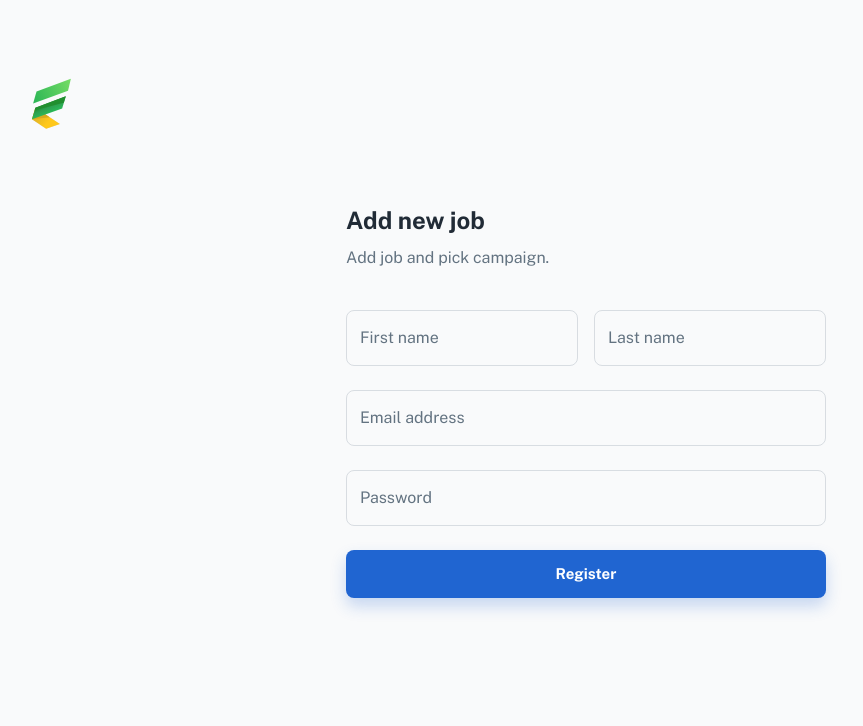
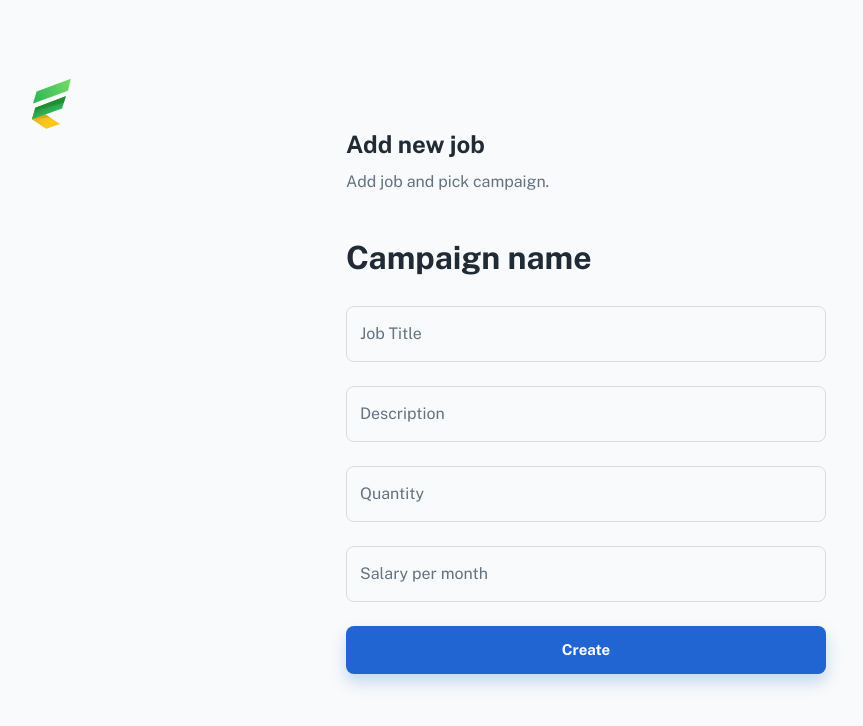
Before and after one commit to zhangliejunjie/HRMS_Dashboard, a React (Create React App) app: page /register in a window 1280 px wide. Shown: the top 726 px of the page, without its empty margins (54-917 px from the left). Built offline with nearby package versions, Linux system fonts and the light colour scheme; some icons are missing; a web font is replaced by a local one.

Commit message:
add Modal create new campaign

```diff
--- a/src/pages/Blog.js
+++ b/src/pages/Blog.js
@@ -38,7 +38,8 @@ const SORT_OPTIONS = [
 // ----------------------------------------------------------------------
 
 export default function Blog() {
-  const [value, setValue] = React.useState(null);
+  const [value1, setValue1] = React.useState(null);
+  const [value2, setValue2] = React.useState(null);
   const [openFilter, setOpenFilter] = useState(false);
   const [openEditor, setOpenEditor] = useState(false);
   const handleOpenFilter = () => {
@@ -78,17 +79,17 @@ export default function Blog() {
         <LocalizationProvider dateAdapter={AdapterDayjs}>
           <DatePicker
             label="Start date"
-            value={value}
+            value={value1}
             onChange={(newValue) => {
-              setValue(newValue);
+              setValue1(newValue);
             }}
             renderInput={(params) => <TextField {...params} />}
           />
           <DatePicker
             label="End date"
-            value={value}
+            value={value2}
             onChange={(newValue) => {
-              setValue(newValue);
+              setValue2(newValue);
             }}
             renderInput={(params) => <TextField {...params} />}
           />
--- a/src/sections/@dashboard/blog/ModalEditor.js
+++ b/src/sections/@dashboard/blog/ModalEditor.js
@@ -8,7 +8,7 @@ import TextField from '@mui/material/TextField';
 import { AdapterDayjs } from '@mui/x-date-pickers/AdapterDayjs';
 import { LocalizationProvider } from '@mui/x-date-pickers/LocalizationProvider';
 import { DatePicker } from '@mui/x-date-pickers/DatePicker';
-
+import { useState } from 'react';
 const style = {
     position: 'absolute',
     top: '50%',
@@ -25,7 +25,8 @@ export default function ModalEditor() {
     const [open, setOpen] = React.useState(false);
     const handleOpen = () => setOpen(true);
     const handleClose = () => setOpen(false);
-
+    const [value1, setValue1] = React.useState(null);
+    const [value2, setValue2] = React.useState(null);
     return (
         <div>
             <Button onClick={handleOpen}>Open modal</Button>
@@ -34,7 +35,7 @@ export default function ModalEditor() {
                 onClose={handleClose}
                 aria-labelledby="modal-modal-title"
                 aria-describedby="modal-modal-description"
-            >
+                >
                 {/* <Box
                     component="form"
                     sx={{
@@ -47,28 +48,43 @@ export default function ModalEditor() {
                     <TextField id="standard-basic" label="Description" variant="standard" />
                 </Box> */}
 
-                {/* <LocalizationProvider dateAdapter={AdapterDayjs}>
-                    <DatePicker
-                        label="Start date"
-                        value={value}
-                        onChange={(newValue) => {
-                            setValue(newValue);
-                        }}
-                        renderInput={(params) => <TextField {...params} />}
-                    />
-                    <DatePicker
-                        label="End date"
-                        value={value}
-                        onChange={(newValue) => {
-                            setValue(newValue);
-                        }}
-                        renderInput={(params) => <TextField {...params} />}
-                    />
-                </LocalizationProvider> */}
+
                 <Box sx={style}>
                     <Typography id="modal-modal-title" variant="h6" component="h2">
                         Text in a modal
                     </Typography>
+                    <Box
+          component="form"
+          sx={{
+            '& > :not(style)': { m: 1, width: '25ch' },
+          }}
+          noValidate
+          autoComplete="off"
+        >
+          <TextField id="standard-basic" label="Title" variant="standard" />
+          <TextField id="standard-basic" label="Description" variant="standard" />
+        </Box>
+
+                    <LocalizationProvider dateAdapter={AdapterDayjs}>
+                    <DatePicker
+                        label="Start date"
+                        value={value1}
+                        onChange={(newValue) => {
+                            setValue1(newValue);
+                        }}
+                        renderInput={(params) => <TextField {...params} />}
+                    />
+                     </LocalizationProvider>
+                     <LocalizationProvider dateAdapter={AdapterDayjs}>
+                    <DatePicker
+                        label="End date"
+                        value={value2}
+                        onChange={(newValue) => {
+                            setValue2(newValue);
+                        }}
+                        renderInput={(params) => <TextField {...params} />}
+                    />
+                </LocalizationProvider>
                     <Typography id="modal-modal-description" sx={{ mt: 2 }}>
                         Duis mollis, est non commodo luctus, nisi erat porttitor ligula.
                     </Typography>
--- a/src/sections/auth/register/RegisterForm.js
+++ b/src/sections/auth/register/RegisterForm.js
@@ -5,12 +5,13 @@ import { useNavigate } from 'react-router-dom';
 import { useForm } from 'react-hook-form';
 import { yupResolver } from '@hookform/resolvers/yup';
 // @mui
-import { Stack, IconButton, InputAdornment } from '@mui/material';
+import { Stack, IconButton, InputAdornment, Typography } from '@mui/material';
 import { LoadingButton } from '@mui/lab';
 // components
 import Iconify from '../../../components/Iconify';
 import { FormProvider, RHFTextField } from '../../../components/hook-form';
-
+import * as React from 'react';
+import TextareaAutosize from '@mui/material/TextareaAutosize';
 // ----------------------------------------------------------------------
 
 export default function RegisterForm() {
@@ -19,15 +20,17 @@ export default function RegisterForm() {
   const [showPassword, setShowPassword] = useState(false);
 
   const RegisterSchema = Yup.object().shape({
-    firstName: Yup.string().required('First name required'),
-    lastName: Yup.string().required('Last name required'),
-    email: Yup.string().email('Email must be a valid email address').required('Email is required'),
-    password: Yup.string().required('Password is required'),
+    title: Yup.string().required('Job title required'),
+    description: Yup.string().required('Description required'),
+    quantity: Yup.string().required('Quantity required'),
+    salary: Yup.string().required('Salary required'),
+    // email: Yup.string().required('Last name required'),
+    // password: Yup.string().required('Password is required'),
   });
 
   const defaultValues = {
-    firstName: '',
-    lastName: '',
+    title: '',
+    description: '',
     email: '',
     password: '',
   };
@@ -49,12 +52,13 @@ export default function RegisterForm() {
   return (
     <FormProvider methods={methods} onSubmit={handleSubmit(onSubmit)}>
       <Stack spacing={3}>
-        <Stack direction={{ xs: 'column', sm: 'row' }} spacing={2}>
-          <RHFTextField name="firstName" label="First name" />
-          <RHFTextField name="lastName" label="Last name" />
-        </Stack>
+      <Typography variant="h3"> Campaign name </Typography>
+          <RHFTextField name="title" label="Job Title" />
+          <RHFTextField name="description" label="Description" />
 
-        <RHFTextField name="email" label="Email address" />
+          <RHFTextField name="quantity" label="Quantity" type="number"/>
+          <RHFTextField name="salary" label="Salary per month" type="number" />
+        {/* <RHFTextField name="email" label="Email address" />
 
         <RHFTextField
           name="password"
@@ -69,10 +73,10 @@ export default function RegisterForm() {
               </InputAdornment>
             ),
           }}
-        />
+        /> */}
 
         <LoadingButton fullWidth size="large" type="submit" variant="contained" loading={isSubmitting}>
-          Register
+         Create
         </LoadingButton>
       </Stack>
     </FormProvider>
```
